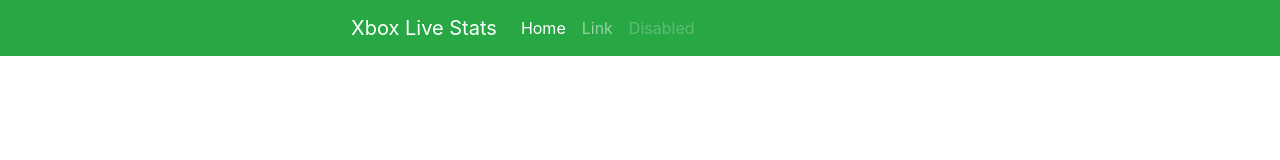
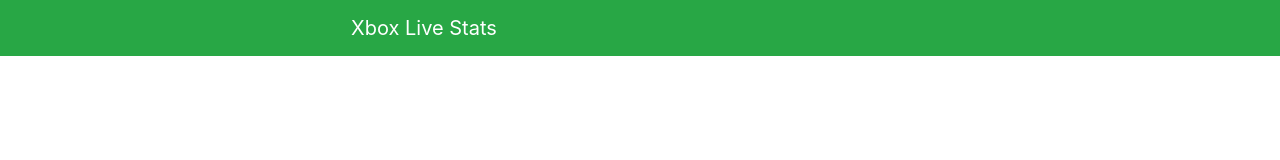
Before and after one commit to westl/Xbox-Stat-UI, a React (Create React App) app: page / in a window 1280 px wide. Shown: the top 160 px of the page. Built offline with nearby package versions, Linux system fonts and the light colour scheme.

Commit message:
added the landing component and the component to handle searching for GTs; added TDD test

```diff
--- a/src/App.tsx
+++ b/src/App.tsx
@@ -1,5 +1,4 @@
 import React from 'react';
-import logo from './logo.svg';
 import './App.css';
 import { XboxAppPage } from './pages/XboxAppPage';
 
--- /dev/null
+++ b/src/components/Landing.tsx
@@ -0,0 +1,4 @@
+import React from 'react';
+export const Landing: React.FC<{}> = () => {
+  return <div></div>;
+};
--- a/src/components/NavigationBar.tsx
+++ b/src/components/NavigationBar.tsx
@@ -1,8 +1,4 @@
-import React, {
-  Component,
-  FunctionComponent,
-  FunctionComponentElement
-} from 'react';
+import React, { Component, FunctionComponent } from 'react';
 
 export interface NavigationBarProps {
   left?: Component | FunctionComponent | undefined;
@@ -11,44 +7,13 @@
 }
 const NavigationBar: React.FC<NavigationBarProps> = ({ title }) => {
   return (
-    <div className="container-fluid bg-success" >
+    <div className="container-fluid bg-success">
       <div className="row">
         <div className="col-sm-6 offset-sm-3">
           <nav className="navbar navbar-expand-lg navbar-dark bg-success">
             <a className="navbar-brand" href="#">
               {title}
             </a>
-            <button
-              className="navbar-toggler"
-              type="button"
-              data-toggle="collapse"
-              data-target="#navbarTogglerDemo02"
-              aria-controls="navbarTogglerDemo02"
-              aria-expanded="false"
-              aria-label="Toggle navigation"
-            >
-              <span className="navbar-toggler-icon"></span>
-            </button>
-
-            <div className="collapse navbar-collapse" id="navbarTogglerDemo02">
-              <ul className="navbar-nav mr-auto mt-2 mt-lg-0">
-                <li className="nav-item active">
-                  <a className="nav-link" href="#">
-                    Home <span className="sr-only">(current)</span>
-                  </a>
-                </li>
-                <li className="nav-item">
-                  <a className="nav-link" href="#">
-                    Link
-                  </a>
-                </li>
-                <li className="nav-item">
-                  <a className="nav-link disabled" href="#">
-                    Disabled
-                  </a>
-                </li>
-              </ul>
-            </div>
           </nav>
         </div>
       </div>
--- /dev/null
+++ b/src/components/SearchXboxGT.tsx
@@ -0,0 +1,4 @@
+import React from 'react';
+export const SearchXboxGT: React.FC<{}> = () => {
+  return <div></div>;
+};
--- a/src/pages/XboxAppPage.tsx
+++ b/src/pages/XboxAppPage.tsx
@@ -1,12 +1,16 @@
 import React from 'react';
 import { NavigationBar } from '../components/NavigationBar';
+import { Landing } from '../components/Landing';
+import { SearchXboxGT } from '../components/SearchXboxGT';
 
 const XboxAppPage: React.FC<{}> = () => {
   return (
     <div>
       <NavigationBar title="Xbox Live Stats"/>
-
-      <div className="container"></div>
+      <div className="container">
+        {/* <Landing message="Quick access to your xbox data"></Landing> */}
+        {/* <SearchXboxGT message="Get Started"></SearchXboxGT> */}
+      </div>
     </div>
   );
 };
```
Also changed, not shown: 2 other files (tests, documents, lock files or other folders).
